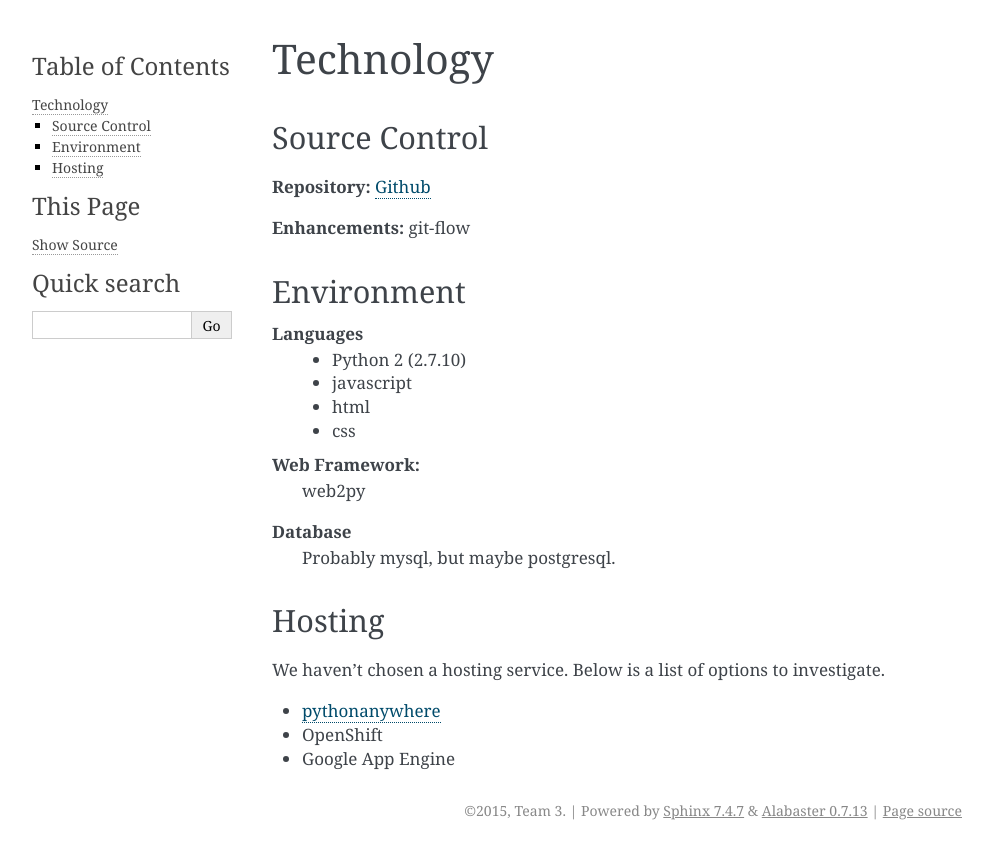
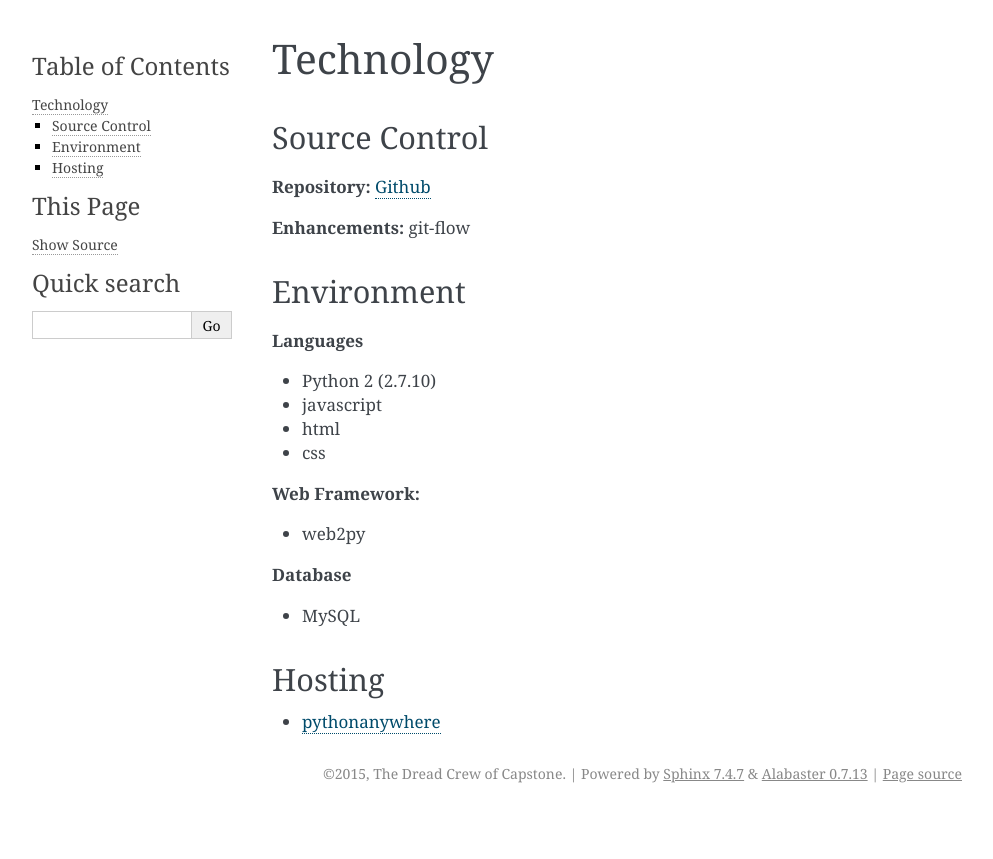
Before and after one commit to depaul-se-capstone-team-3/student-growth-tracker, a Sphinx documentation site: the page built from docs/technology.rst, in a window 1280 px wide. Shown: the top 859 px of the page, without its empty margins (148-1141 px from the left). Built offline with Sphinx 7.4.7, drawn with Linux system fonts in a browser that asks for light colours.

Commit message:
The first real steps toward sphinx documentation.
Set up the conf.py to find the student_grade_tracker package.
Test to make sure auto-generation works. Test passed.

```diff
--- a/docs/conf.py
+++ b/docs/conf.py
@@ -22,7 +22,7 @@
 # add these directories to sys.path here. If the directory is relative to the
 # documentation root, use os.path.abspath to make it absolute, like shown here.
 #sys.path.insert(0, os.path.abspath('.'))
-sys.path.insert(0, os.path.abspath('..'))
+sys.path.insert(0, os.path.abspath('../../student_growth_tracker'))
 
 # -- General configuration ------------------------------------------------
 
@@ -54,8 +54,8 @@
 
 # General information about the project.
 project = 'Student Growth Tracker'
-copyright = '2015, Team 3'
-author = 'Team 3'
+copyright = '2015, The Dread Crew of Capstone'
+author = 'The Dread Crew of Capstone'
 
 # The version info for the project you're documenting, acts as replacement for
 # |version| and |release|, also used in various other places throughout the
--- a/docs/index.rst
+++ b/docs/index.rst
@@ -10,11 +10,10 @@
 
 A robust gradebook program tied to the Common Core standards.
 
-
 Functionality
 =============
 
-- Persistnace
+- Persistance
 - Drill-down Reporting
 - Track student specifications
 
--- a/docs/technology.rst
+++ b/docs/technology.rst
@@ -14,27 +14,26 @@
 ===========
 
 **Languages**
-  - Python 2 (2.7.10)
-  - javascript
-  - html
-  - css
+
+- Python 2 (2.7.10)
+- javascript
+- html
+- css
 
 **Web Framework:**
-  web2py
+
+- web2py
 
 **Database**
-  Probably mysql, but maybe postgresql.
+
+- MySQL
 
 
 Hosting
 =======
 
-We haven't chosen a hosting service. Below is a list of options to investigate.
-
 - `pythonanywhere`_
-- OpenShift
-- Google App Engine
 
 
-.. _github: https://github.com
+.. _github: https://github.com/depaul-se-capstone-team-3/student-growth-tracker
 .. _pythonanywhere: http://pythonanywhere.com
```
